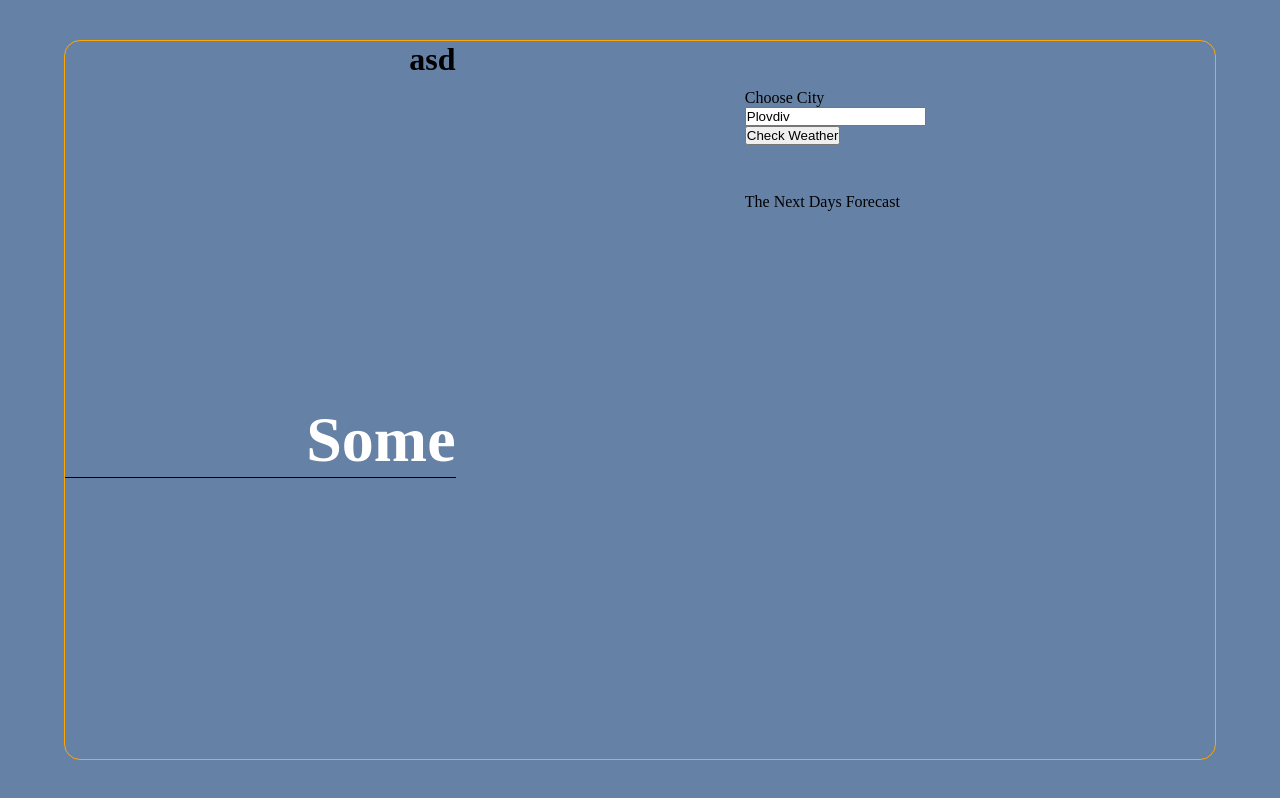
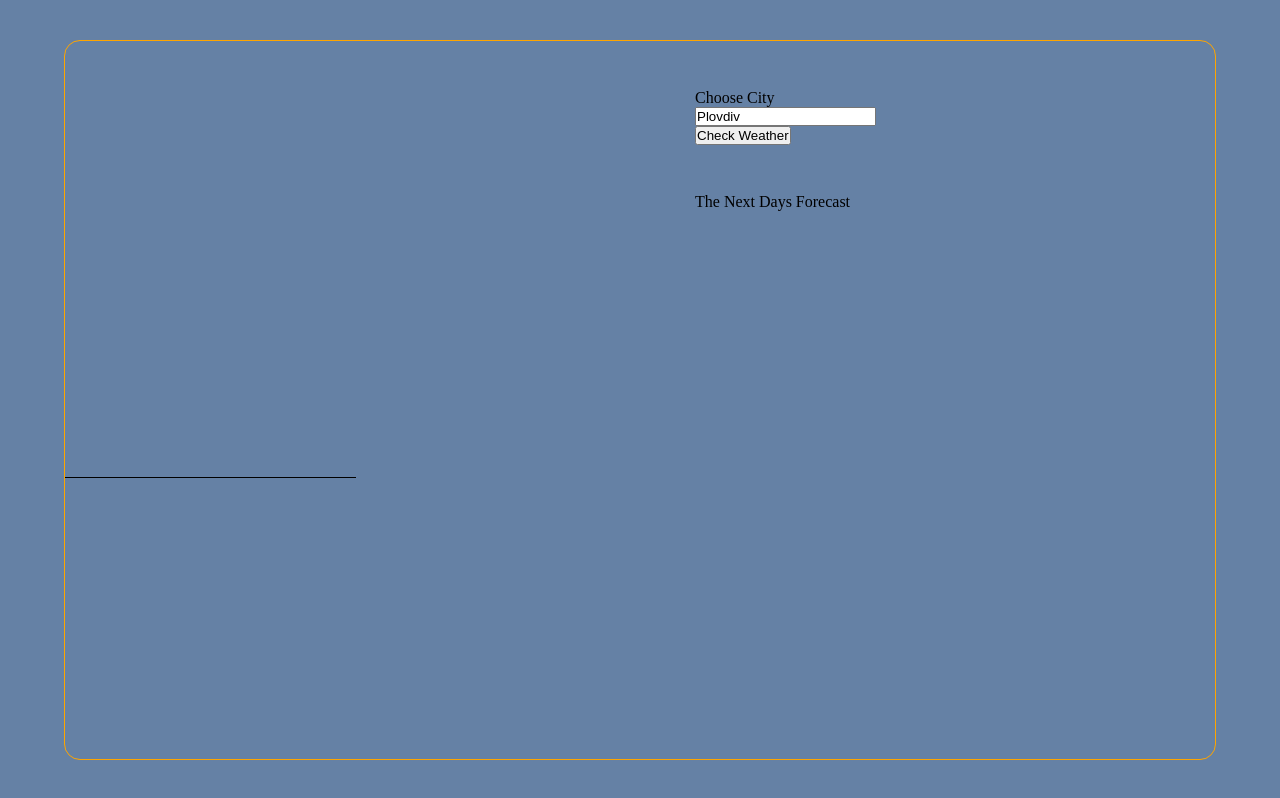
Before and after one commit to fanerotim/Weather-App, a website with bundled scripts: page index.html in a window 1280 px wide. Built offline with nearby package versions, Linux system fonts and the light colour scheme; no server answers.

Commit message:
adjusted the index html file

```diff
--- a/index.html
+++ b/index.html
@@ -30,15 +30,22 @@
             </ul>
         </form>
 
-        <h1 class="date-time">asd</h1>
-        <h1 class="condition">Some</h1>
+        <h1 class="date-time"></h1>
+        <h1 class="condition"></h1>
 
         <ul class="hourly-forecast">
+            <!-- <section class="hourly-card">
+                <p class="hourly-time">
+                    09:00
+                </p>
+
+                <img src="./assets/day/116.png" alt="">
+
+                <p class="hourly-temp">
+                    11°C
+                </p>
+            </section> -->
         </ul>
-
-        <div class="test">
-
-        </div>
 
     </section>
 
```
